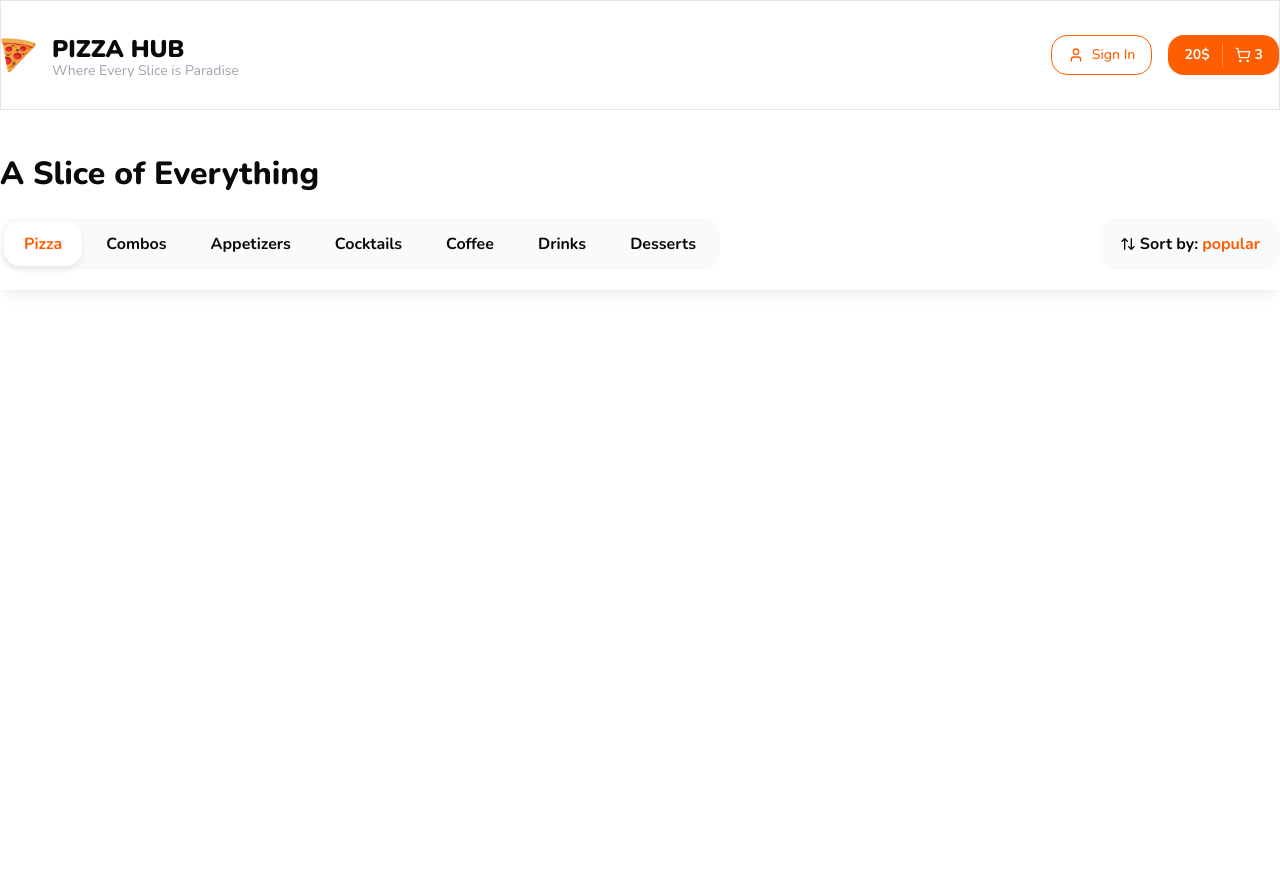
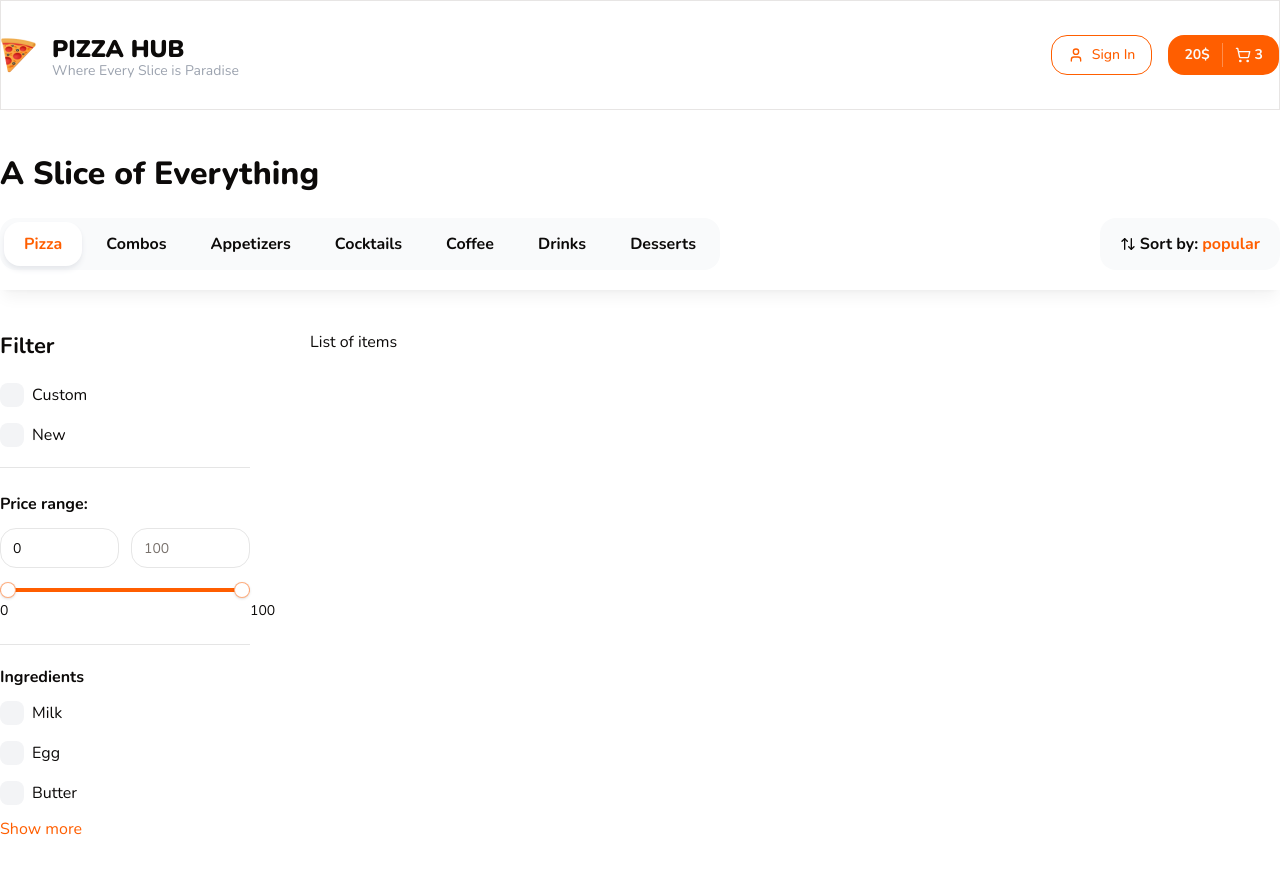
Before and after one commit to igor-mlv/PizzaHub, a Next.js app: page / in a window 1280 px wide. Shown: the top 874 px of the page. Before the commit the page ends 800 px from the top, so only its background shows below. Built offline with nearby package versions, Linux system fonts and the light colour scheme.

Commit message:
set up layout for left panel - filters

```diff
--- a/src/app/page.tsx
+++ b/src/app/page.tsx
@@ -1,4 +1,4 @@
-import { Container, Title, TopBar } from "@/components/shared";
+import { Container, Filters, Title, TopBar } from "@/components/shared";
 
 export default function Home() {
   return (
@@ -8,6 +8,23 @@ export default function Home() {
       </Container>
 
       <TopBar />
+
+      <Container className="mt-10 pb-14">
+        <div className="flex gap-[60px]">
+
+          {/* left panel - filter */}
+          <div className="w-[250px]">
+            <Filters />
+          </div>
+
+          {/* right panel - list of products */}
+          <div className="flex-1">
+            <div className="flex flex-col gap-16">
+              List of items
+            </div>
+          </div>
+        </div>
+      </Container>
     </>
   );
 }
--- /dev/null
+++ b/src/components/shared/checkbox-filters-group.tsx
@@ -0,0 +1,78 @@
+"use client"
+
+import React from 'react';
+import { FilterChecboxProps, FilterCheckbox } from './filter-checkbox';
+import { Input } from '../ui';
+
+type Item = FilterChecboxProps;
+
+interface Props {
+    title: string;
+    items: Item[];
+    defaultItems: Item[];
+    limit?: number;
+    searchInputPlaceholder?: string;
+    onChange?: (values: string[]) => void;
+    defaultValues?: string[];
+    className?: string;
+}
+
+export const CheckboxFiltersGroup: React.FC<Props> = (
+    {
+        title,
+        items,
+        defaultItems,
+        limit = 5,
+        searchInputPlaceholder = 'Searching...',
+        onChange,
+        defaultValues,
+        className
+    }
+) => {
+    const [showAll, setShowAll] = React.useState(false);
+    const [searchValue, setSearchValue] = React.useState('');
+
+    const onChangeSearchInput = (e: React.ChangeEvent<HTMLInputElement>) => {
+        setSearchValue(e.target.value);
+    }
+
+    const list = showAll ? items.filter((item) => item.text.toLowerCase().includes(searchValue.toLowerCase())) : defaultItems.slice(0, limit);
+    return (
+        <div className={className}>
+            <p className='font-bold mb-3'>{title}</p>
+
+            {showAll && (
+                <div className='mb-5'>
+                    <Input
+                        placeholder={searchInputPlaceholder}
+                        onChange={onChangeSearchInput}
+                        className='bg-gray-50 border-none' />
+                </div>
+            )}
+
+            <div className='flex flex-col gap-4 max-h-96 pr-2 overflow-auto scrollbar'>
+                {
+                    list.map((item, index) => (
+                        <FilterCheckbox
+                            key={index}
+                            text={item.text}
+                            value={item.value}
+                            endAdornment={item.endAdornment}
+                            checked={false}
+                            onCheckedChange={(ids) => console.log(ids)} />
+                    ))
+                }
+            </div>
+
+            {items.length > limit && (
+                <div className={showAll ? 'border-t border-t-neutral-200 mt-4' : ''}>
+                    <button
+                        className='text-primary mt-3'
+                        onClick={() => setShowAll(!showAll)}>
+                        {showAll ? 'Show less' : 'Show more'}
+                    </button>
+                </div>
+            )}
+        </div>
+    );
+};
--- /dev/null
+++ b/src/components/shared/filter-checkbox.tsx
@@ -0,0 +1,38 @@
+import React from 'react';
+import { Checkbox } from '../ui/checkbox';
+
+export interface FilterChecboxProps {
+    text: string;
+    value: string;
+    endAdornment?: React.ReactNode;
+    onCheckedChange?: (checked: boolean) => void;
+    checked?: boolean;
+    name?: string;
+}
+
+export const FilterCheckbox: React.FC<FilterChecboxProps> = ({
+    text,
+    value,
+    endAdornment,
+    onCheckedChange,
+    checked,
+    name,
+}) => {
+    return (
+        <div className="flex items-center space-x-2">
+            <Checkbox
+                onCheckedChange={onCheckedChange}
+                checked={checked}
+                value={value}
+                className="rounded-[8px] w-6 h-6"
+                id={`checkbox-${String(name)}-${String(value)}`}
+            />
+            <label
+                htmlFor={`checkbox-${String(name)}-${String(value)}`}
+                className="leading-none cursor-pointer flex-1">
+                {text}
+            </label>
+            {endAdornment}
+        </div>
+    );
+};
--- /dev/null
+++ b/src/components/shared/filters.tsx
@@ -0,0 +1,57 @@
+import React from 'react';
+import { Title, FilterCheckbox, RangeSlider, CheckboxFiltersGroup } from './';
+import { Input } from '../ui';
+
+interface Props {
+    className?: string;
+}
+
+export const Filters: React.FC<Props> = ({ className, }) => {
+    return (
+        <div className={className}>
+            <Title text='Filter' size='sm' className='mb-5 font-bold' />
+
+            {/* Custom, new chekboxes */}
+            <div className='flex flex-col gap-4'>
+                <FilterCheckbox text='Custom' value='1' />
+                <FilterCheckbox text='New' value='2' />
+            </div>
+
+            {/* Price range */}
+            <div className='mt-5 border-y border-y-neutral-200 py-6 pb-7'>
+                <p className='font-bold mb-3'>Price range:</p>
+                <div className='flex gap-3 mb-5'>
+                    <Input type='number' placeholder='0' min={0} max={100} defaultValue={0} />
+                    <Input type='number' min={10} max={100} placeholder='100' />
+                </div>
+
+                <RangeSlider min={0} max={100} step={10} value={[0, 100]} />
+            </div>
+
+            <CheckboxFiltersGroup
+                title='Ingredients'
+                className='mt-5'
+                limit={6}
+                defaultItems={[
+                    { text: 'Milk', value: 'milk' },
+                    { text: 'Egg', value: 'egg' },
+                    { text: 'Butter', value: 'butter' },
+                ]} items={[
+                    { text: 'Milk', value: 'milk' },
+                    { text: 'Egg', value: 'egg' },
+                    { text: 'Butter', value: 'butter' },
+                    { text: 'Milk', value: 'milk' },
+                    { text: 'Egg', value: 'egg' },
+                    { text: 'Butter', value: 'butter' },
+                    { text: 'Milk', value: 'milk' },
+                    { text: 'Egg', value: 'egg' },
+                    { text: 'Butter', value: 'butter' },
+                    { text: 'Milk', value: 'milk' },
+                    { text: 'Egg', value: 'egg' },
+                    { text: 'Butter', value: 'butter' },
+                ]} />
+
+
+        </div>
+    );
+};
--- a/src/components/shared/index.ts
+++ b/src/components/shared/index.ts
@@ -4,3 +4,7 @@ export { Title } from './title';
 export { Categories } from './categories';
 export { SortPopup } from './sort-popup';
 export { TopBar } from './top-bar';
+export { Filters } from './filters';
+export { FilterCheckbox } from './filter-checkbox';
+export { RangeSlider } from './range-slider';
+export { CheckboxFiltersGroup } from './checkbox-filters-group';
--- /dev/null
+++ b/src/components/shared/range-slider.tsx
@@ -0,0 +1,71 @@
+'use client';
+
+import React from 'react';
+import * as SliderPrimitive from '@radix-ui/react-slider';
+
+import { cn } from '@/lib/utils';
+
+type SliderProps = {
+    className?: string;
+    min: number;
+    max: number;
+    step: number;
+    formatLabel?: (value: number) => string;
+    value?: number[] | readonly number[];
+    onValueChange?: (values: number[]) => void;
+};
+
+const RangeSlider = React.forwardRef(
+    (
+        { className, min, max, step, formatLabel, value, onValueChange, ...props }: SliderProps,
+        ref,
+    ) => {
+        const initialValue = Array.isArray(value) ? value : [min, max];
+        const [localValues, setLocalValues] = React.useState(initialValue);
+
+        React.useEffect(() => {
+            // Update localValues when the external value prop changes
+            setLocalValues(Array.isArray(value) ? value : [min, max]);
+        }, [min, max, value]);
+
+        const handleValueChange = (newValues: number[]) => {
+            setLocalValues(newValues);
+            if (onValueChange) {
+                onValueChange(newValues);
+            }
+        };
+
+        return (
+            <SliderPrimitive.Root
+                ref={ref as React.RefObject<HTMLDivElement>}
+                min={min}
+                max={max}
+                step={step}
+                value={localValues}
+                onValueChange={handleValueChange}
+                className={cn('relative flex w-full touch-none select-none mb-6 items-center', className)}
+                {...props}>
+                <SliderPrimitive.Track className="relative h-1 w-full grow overflow-hidden rounded-full bg-primary/20">
+                    <SliderPrimitive.Range className="absolute h-full bg-primary" />
+                </SliderPrimitive.Track>
+                {localValues.map((value, index) => (
+                    <React.Fragment key={index}>
+                        <div
+                            className="absolute text-center"
+                            style={{
+                                left: `calc(${((value - min) / (max - min)) * 100}% + 0px)`,
+                                top: `10px`,
+                            }}>
+                            <span className="text-sm">{formatLabel ? formatLabel(value) : value}</span>
+                        </div>
+                        <SliderPrimitive.Thumb className="block h-4 w-4 rounded-full border border-primary/50 bg-white shadow transition-colors focus-visible:outline-none focus-visible:ring-1 focus-visible:ring-ring disabled:pointer-events-none disabled:opacity-50" />
+                    </React.Fragment>
+                ))}
+            </SliderPrimitive.Root>
+        );
+    },
+);
+
+RangeSlider.displayName = SliderPrimitive.Root.displayName;
+
+export { RangeSlider };
--- a/src/components/ui/checkbox.tsx
+++ b/src/components/ui/checkbox.tsx
@@ -1,10 +1,10 @@
-"use client"
+'use client';
 
-import * as React from "react"
-import * as CheckboxPrimitive from "@radix-ui/react-checkbox"
-import { Check } from "lucide-react"
+import * as React from 'react';
+import * as CheckboxPrimitive from '@radix-ui/react-checkbox';
+import { Check } from 'lucide-react';
 
-import { cn } from "@/lib/utils"
+import { cn } from '@/lib/utils';
 
 const Checkbox = React.forwardRef<
   React.ElementRef<typeof CheckboxPrimitive.Root>,
@@ -13,18 +13,15 @@ const Checkbox = React.forwardRef<
   <CheckboxPrimitive.Root
     ref={ref}
     className={cn(
-      "peer h-4 w-4 shrink-0 rounded-sm border border-primary ring-offset-background focus-visible:outline-none focus-visible:ring-2 focus-visible:ring-ring focus-visible:ring-offset-2 disabled:cursor-not-allowed disabled:opacity-50 data-[state=checked]:bg-primary data-[state=checked]:text-primary-foreground",
-      className
+      'peer h-4 w-4 shrink-0 bg-gray-100 ring-offset-background focus-visible:outline-none focus-visible:ring-2 focus-visible:ring-ring focus-visible:ring-offset-2 disabled:cursor-not-allowed disabled:opacity-50 data-[state=checked]:bg-primary data-[state=checked]:text-primary-foreground',
+      className,
     )}
-    {...props}
-  >
-    <CheckboxPrimitive.Indicator
-      className={cn("flex items-center justify-center text-current")}
-    >
-      <Check className="h-4 w-4" />
+    {...props}>
+    <CheckboxPrimitive.Indicator className={cn('flex items-center justify-center text-current')}>
+      <Check className="h-4 w-4" strokeWidth={3} />
     </CheckboxPrimitive.Indicator>
   </CheckboxPrimitive.Root>
-))
-Checkbox.displayName = CheckboxPrimitive.Root.displayName
+));
+Checkbox.displayName = CheckboxPrimitive.Root.displayName;
 
-export { Checkbox }
+export { Checkbox };
```
